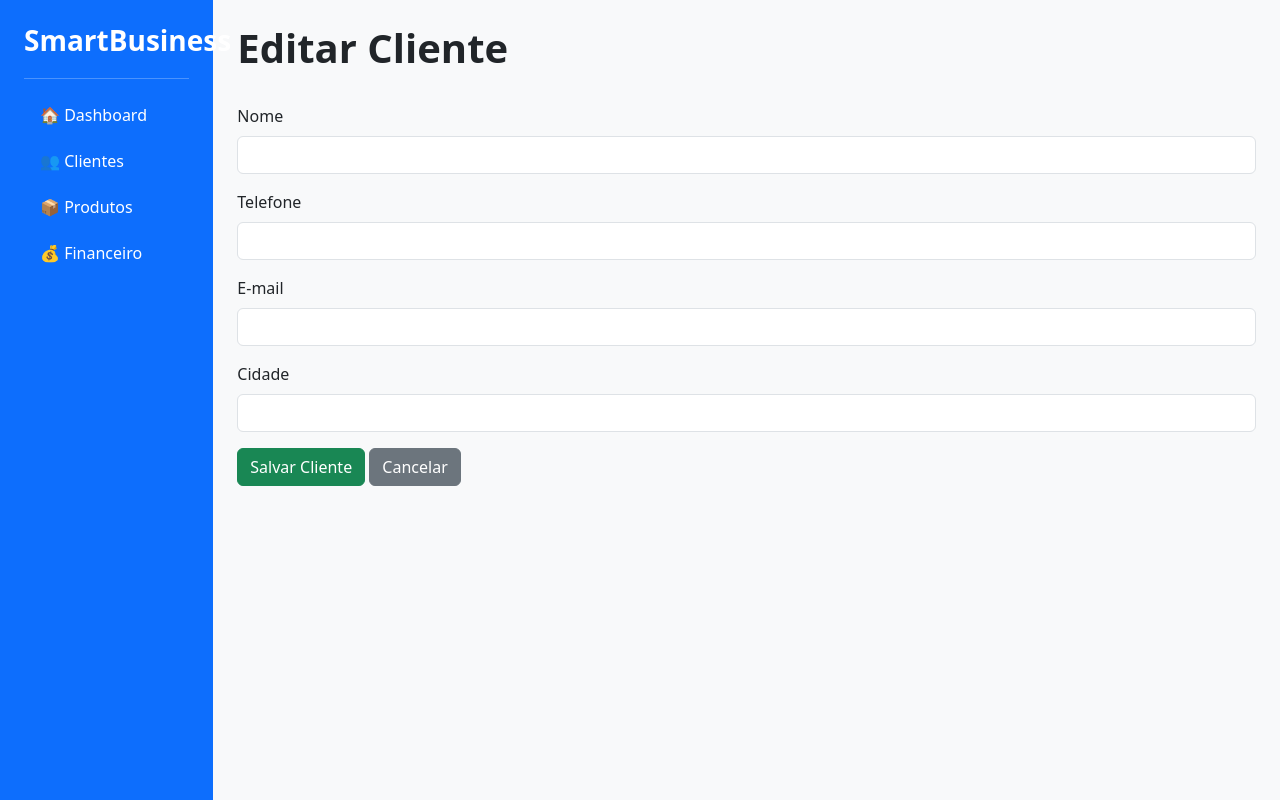
After one commit to lenilsonlevilevi-blip/SMARTBUSINESS, a Flask app: page /clientes/editar/1 in a window 1280 px wide. The commit adds this page. Run offline with Flask 3, Linux system fonts and the light colour scheme; data that the repository does not hold is empty.

Commit message:
adicionado a funcionalidade editar no crud clientes

```diff
--- a/models/cliente.py
+++ b/models/cliente.py
@@ -40,3 +40,26 @@ def adicionar_cliente(nome, telefone, email, cidade):
 
     banco.commit()
     banco.close()
+
+def buscar_cliente_id(id):
+
+    banco = conectar()
+
+    cliente = banco.execute("""
+        SELECT * FROM clientes WHERE id = ?
+    """, (id,)).fetchone()
+
+    banco.close()
+
+    return cliente
+
+def editar_cliente(id, nome, telefone, email, cidade):
+
+    banco = conectar()
+
+    banco.execute("""
+                  UPDATE clientes set nome = ?, telefone = ?, email = ?, cidade = ? where id = ?""",
+                   (nome, telefone, email, cidade,id))
+
+    banco.commit()
+    banco.close()
--- a/routes/clientes.py
+++ b/routes/clientes.py
@@ -1,5 +1,5 @@
 from flask import Blueprint, render_template, request, redirect
-from models.cliente import buscar_clientes, adicionar_cliente
+from models.cliente import buscar_clientes, adicionar_cliente, editar_cliente, buscar_cliente_id
 
 
 clientes = Blueprint("clientes", __name__)
@@ -9,6 +9,7 @@ clientes = Blueprint("clientes", __name__)
 def index():
 
     lista_clientes = buscar_clientes()
+
 
     return render_template(
         "clientes.html",
@@ -36,3 +37,31 @@ def novo():
         return redirect("/clientes")
 
     return render_template("novo_cliente.html")
+
+
+@clientes.route("/clientes/editar/<int:id>", methods=["GET", "POST"])
+def editar(id):
+
+    if request.method == "POST":
+
+        nome = request.form["nome"]
+        telefone = request.form["telefone"]
+        email = request.form["email"]
+        cidade = request.form["cidade"]
+
+        editar_cliente(
+            id,
+            nome,
+            telefone,
+            email,
+            cidade
+        )
+
+        return redirect("/clientes")
+
+    cliente = buscar_cliente_id(id)
+
+    return render_template(
+        "editar_cliente.html",
+        cliente=cliente
+    )
--- /dev/null
+++ b/templates/editar_cliente.html
@@ -0,0 +1,95 @@
+{% extends "base.html" %}
+
+{% block content %}
+
+<div class="d-flex justify-content-between align-items-center mb-4">
+
+    <h1>Editar Cliente</h1>
+
+</div>
+
+
+<form method="POST">
+
+    <div class="mb-3">
+
+        <label class="form-label">
+            Nome
+        </label>
+
+        <input
+            type="text"
+            class="form-control"
+            name="nome"
+            value="{{cliente['nome']}}"
+            required
+        >
+
+    </div>
+
+
+    <div class="mb-3">
+
+        <label class="form-label">
+            Telefone
+        </label>
+
+        <input
+            type="text"
+            class="form-control"
+            name="telefone"
+            value="{{cliente['telefone']}}"
+            required
+        >
+
+    </div>
+
+
+    <div class="mb-3">
+
+        <label class="form-label">
+            E-mail
+        </label>
+
+        <input
+            type="email"
+            class="form-control"
+            name="email"
+            value="{{cliente['email']}}"
+            required
+        >
+
+    </div>
+
+
+    <div class="mb-3">
+
+        <label class="form-label">
+            Cidade
+        </label>
+
+        <input
+            type="text"
+            class="form-control"
+            name="cidade"
+            value="{{cliente['cidade']}}"
+            required
+        >
+
+    </div>
+
+
+    <button type="submit" class="btn btn-success">
+        Salvar Cliente
+    </button>
+
+
+    <a href="/clientes" class="btn btn-secondary">
+        Cancelar
+    </a>
+
+
+</form>
+
+
+{% endblock %}
```
Also changed, not shown: templates/clientes.html (+11 -4 lines).
